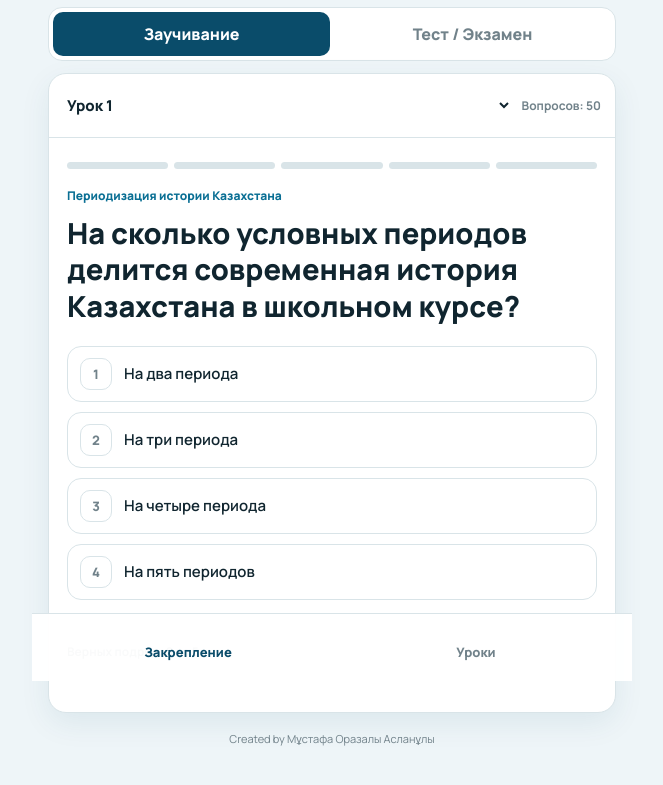
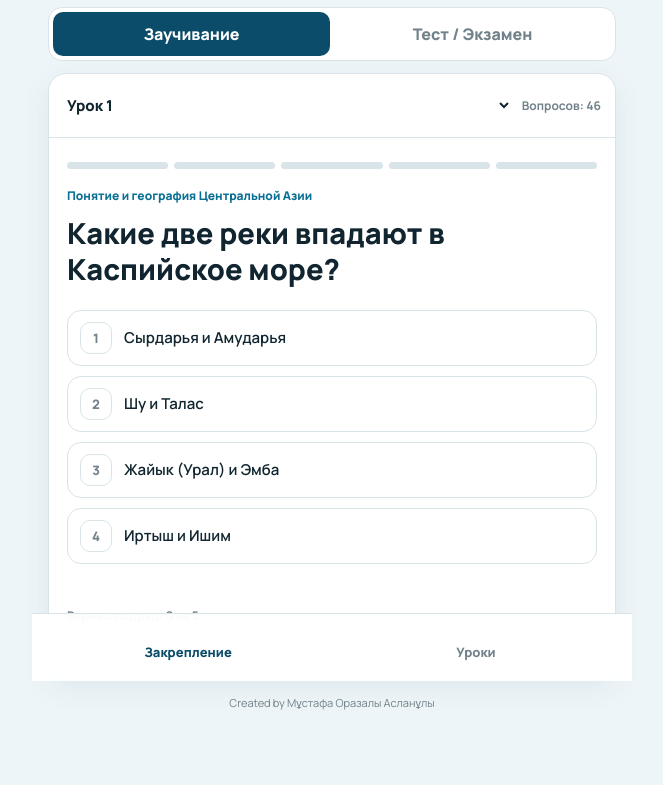
Before and after one commit to EntSprint/entsprint, a plain HTML site: page index.html in a window 1280 px wide. Shown: the part 119-904 px from the top of the page, without its empty margins (308-971 px from the left). Drawn offline with Linux system fonts and the light colour scheme.

Commit message:
Fix question data and shuffle exam options
Co-authored-by: Copilot <223556219+Copilot@users.noreply.github.com>

```diff
--- a/index.html
+++ b/index.html
@@ -555,6 +555,7 @@
         let streaks = loadJson(STREAK_STORAGE_KEY, {});
         let learned = new Set(loadJson(LEARNED_STORAGE_KEY, []));
         let examSelections = new Map();
+        let displayedQuestions = new Map();
         let currentQuestion = null;
         let examIndex = 0;
         let examCorrect = 0;
@@ -586,6 +587,26 @@
 
         function randomInt(min, max) {
             return Math.floor(Math.random() * (max - min + 1)) + min;
+        }
+
+        function prepareDisplayedQuestion(question) {
+            if (displayedQuestions.has(question.id)) {
+                return displayedQuestions.get(question.id);
+            }
+            const paired = question.options.map((text, index) => ({
+                text,
+                originalIndex: index
+            }));
+            const shuffledOptions = shuffled(paired);
+            const prepared = {
+                ...question,
+                options: shuffledOptions.map(item => item.text),
+                answer: shuffledOptions.findIndex(
+                    item => item.originalIndex === question.answer
+                )
+            };
+            displayedQuestions.set(question.id, prepared);
+            return prepared;
         }
 
         async function loadQuestions() {
@@ -634,6 +655,7 @@
             baseQuestions = questions.filter(question =>
                 subjectOf(question) === currentSubject && question.lesson === lesson
             );
+            displayedQuestions = new Map();
             document.getElementById("empty").style.display = "none";
             document.getElementById("cardHead").style.display = "grid";
             document.getElementById("quiz").style.display = "block";
@@ -651,6 +673,7 @@
         function startMode(nextMode) {
             if (!baseQuestions.length) return;
             mode = nextMode;
+            displayedQuestions = new Map();
             document.getElementById("learnMode").classList.toggle("active", mode === "learn");
             document.getElementById("examMode").classList.toggle("active", mode === "exam");
             document.getElementById("timer").classList.toggle("visible", mode === "exam");
@@ -717,6 +740,8 @@
         }
 
         function renderQuestion(question) {
+            question = prepareDisplayedQuestion(question);
+            currentQuestion = question;
             document.getElementById("progressText").textContent =
                 mode === "learn"
                     ? `Вопросов: ${learningQueue.length + 1}`
@@ -864,9 +889,11 @@
         function finishExam(timedOut) {
             clearInterval(timerId);
             examAnswered = examSelections.size;
-            examCorrect = baseQuestions.filter(question =>
-                examSelections.get(question.id) === question.answer
-            ).length;
+            examCorrect = baseQuestions.filter(question => {
+                const displayed = displayedQuestions.get(question.id);
+                return examSelections.get(question.id) ===
+                    (displayed ? displayed.answer : question.answer);
+            }).length;
             examIncorrect = examAnswered - examCorrect;
 
             document.getElementById("quiz").style.display = "none";
@@ -895,7 +922,9 @@
             baseQuestions.forEach((question, index) => {
                 const selectedIndex = examSelections.get(question.id);
                 const answeredQuestion = selectedIndex !== undefined;
-                const correct = selectedIndex === question.answer;
+                const displayed = displayedQuestions.get(question.id);
+                const correct = selectedIndex ===
+                    (displayed ? displayed.answer : question.answer);
                 const item = document.createElement("div");
                 item.className = `review-item ${correct ? "correct-review" : "incorrect-review"}`;
 
@@ -911,7 +940,10 @@
                 detail.className = "review-detail";
                 detail.innerHTML =
                     `<strong>Вопрос</strong>${escapeHtml(question.q)}` +
-                    `<strong>Правильный ответ</strong>${escapeHtml(question.options[question.answer])}`;
+                    `<strong>Правильный ответ</strong>${escapeHtml(
+                        displayed ? displayed.options[displayed.answer] :
+                        question.options[question.answer]
+                    )}`;
                 row.addEventListener("click", () => detail.classList.toggle("open"));
                 item.append(row, detail);
                 reviewList.appendChild(item);
--- a/questions.json
+++ b/questions.json
@@ -46,7 +46,7 @@
     "options": [
       "Началом перестройки",
       "Закрытием Семипалатинского полигона",
-      "Принятием независимости",
+      "Присоединением Казахстана к Российской империи",
       "Распад СССР"
     ],
     "answer": 3
@@ -85,7 +85,7 @@
     "options": [
       "Входит полностью",
       "Входит лишь частично (северо-западной территорией)",
-      "Не входит вообще ни какими частями",
+      "Не входит вообще никакими частями",
       "Является центром региона"
     ],
     "answer": 1
@@ -107,11 +107,11 @@
     "id": "u1-09",
     "lesson": "Урок 1",
     "topic": "Понятие и география Центральной Азии",
-    "q": "Какие две реки западной части Казахстана впадают в Каспийское море?",
+    "q": "Какие две реки впадают в Каспийское море?",
     "options": [
       "Иртыш и Ишим",
       "Сырдарья и Амударья",
-      "Жайык (Урал) и Волга",
+      "Жайык (Урал) и Эмба",
       "Шу и Талас"
     ],
     "answer": 2
@@ -162,7 +162,7 @@
     "q": "Какой термин официально использовался в период Российской империи для обозначения региона?",
     "options": [
       "Центральная Азия",
-      "Внунняя Евразия",
+      "Внутренняя Евразия",
       "Средняя Азия",
       "Туркестанская республика"
     ],
@@ -250,14 +250,14 @@
     "id": "u1-20",
     "lesson": "Урок 1",
     "topic": "Письменные источники",
-    "q": "Как называется труд китайского путешественника Чжан Цяня?",
+    "q": "Где дошедшие сведения Чжан Цяня о Западном крае были изложены в китайской исторической традиции?",
     "options": [
-      "«Исторические записки»",
-      "«О западных землях»",
+      "В «Исторических записках» Сыма Цяня",
+      "В отдельном труде Чжан Цяня «О западных землях»",
       "«Авеста»",
       "«Шахнаме»"
     ],
-    "answer": 1
+    "answer": 0
   },
   {
     "id": "u1-21",
@@ -385,7 +385,7 @@
       "Ботайскую культуру",
       "Джейтунскую культуру",
       "Алакульскую культуру",
-      "Бейгазы-Дандабаевскую культуру"
+      "Бегазы-Дандыбаевская культура"
     ],
     "answer": 3
   },
@@ -470,8 +470,8 @@
   {
     "id": "u1-37",
     "lesson": "Урок 1",
-    "topic": "Неолитическая революция",
-    "q": "Как называется территория степного пояса Евразии, где формировалась кочевая цивилизация?",
+    "topic": "Кочевая цивилизация",
+    "q": "В каких границах располагался степной пояс Евразии, где формировалась кочевая цивилизация?",
     "options": [
       "От Дуная до Маньчжурии",
       "От Волги до Днепра",
@@ -502,7 +502,7 @@
       "Культура Анау",
       "Ботайская культура",
       "Джейтунская культура",
-      "Бейгазы-Дандабаевская"
+      "Бегазы-Дандыбаевская"
     ],
     "answer": 2
   },
@@ -523,7 +523,7 @@
     "id": "u1-41",
     "lesson": "Урок 1",
     "topic": "Земледелие и скотоводство",
-    "q": "Какое всемирно известное открытие было сделано на поселении Ботай в Северном Казахстане?",
+    "q": "Какое открытие, связанное с поселением Ботай в Северном Казахстане, приводится в курсе?",
     "options": [
       "Ботайцы первыми в мире одомашнили лошадь",
       "Ботайцы первыми изобрели железные мечи",
@@ -539,7 +539,7 @@
     "q": "Какие три главных изобретения позволили человеку перейти к кочевому скотоводству?",
     "options": [
       "Лук, стрелы и каменный топор",
-      "Удила и стремена, колесный транспорт, сборно-разборная войлочная юрта",
+      "Удила, колесный транспорт, сборно-разборная войлочная юрта",
       "Гончарный круг, лопата и телега",
       "Парус, лодка и шалаш"
     ],
@@ -562,14 +562,14 @@
     "id": "u1-44",
     "lesson": "Урок 1",
     "topic": "Археология",
-    "q": "В каком году Кемаль Акишев участвовал в Илийской археологической экспедиции, где открыл сакские курганы и петроглифы Тамгалы?",
+    "q": "В каком году экспедиция А.Г. Максимовой открыла петроглифы урочища Тамгалы?",
     "options": [
       "В 1946 году",
-      "В 1969 году",
+      "В 1957 году",
       "В 1980 году",
       "В 1954 году"
     ],
-    "answer": 3
+    "answer": 1
   },
   {
     "id": "u1-45",
@@ -585,45 +585,6 @@
     "answer": 0
   },
   {
-    "id": "u1-46",
-    "lesson": "Урок 1",
-    "topic": "Письменные источники",
-    "q": "Кем были оставлены Бехистунские надписи?",
-    "options": [
-      "Китайским императором",
-      "Персидским царем Дарием I",
-      "Древнегреческим историком Геродотом",
-      "Тюркским каганом"
-    ],
-    "answer": 1
-  },
-  {
-    "id": "u1-47",
-    "lesson": "Урок 1",
-    "topic": "Археология",
-    "q": "Какое изобретение дало возможность легко и быстро собирать и перевозить жилище кочевников?",
-    "options": [
-      "Деревянная избушка",
-      "Глинобитный дом",
-      "Сборно-разборная войлочная юрта",
-      "Каменная пещера"
-    ],
-    "answer": 2
-  },
-  {
-    "id": "u1-48",
-    "lesson": "Урок 1",
-    "topic": "Археология",
-    "q": "Какую культуру исследовал Виктор Зайберт в Северном Казахстане в 1980 году?",
-    "options": [
-      "Бегазы-Дандабаевскую",
-      "Джейтунскую",
-      "Культуру Анау",
-      "Ботайскую культуру"
-    ],
-    "answer": 3
-  },
-  {
     "id": "u1-49",
     "lesson": "Урок 1",
     "topic": "Археология",
@@ -635,18 +596,5 @@
       "В урочище Тамгалы"
     ],
     "answer": 0
-  },
-  {
-    "id": "u1-50",
-    "lesson": "Урок 1",
-    "topic": "Историография",
-    "q": "Какая главная цель создания науки номадистики отмечается в лекции?",
-    "options": [
-      "Изучение исключительно средневековой архитектуры городов",
-      "Изучение кочевой культуры и преодоление западных стереотипов о кочевниках как о «диких варварах»",
-      "Поиск золота в курганах Семиречья",
-      "Доказательство первенства земледелия над скотоводством"
-    ],
-    "answer": 1
   }
 ]
```
